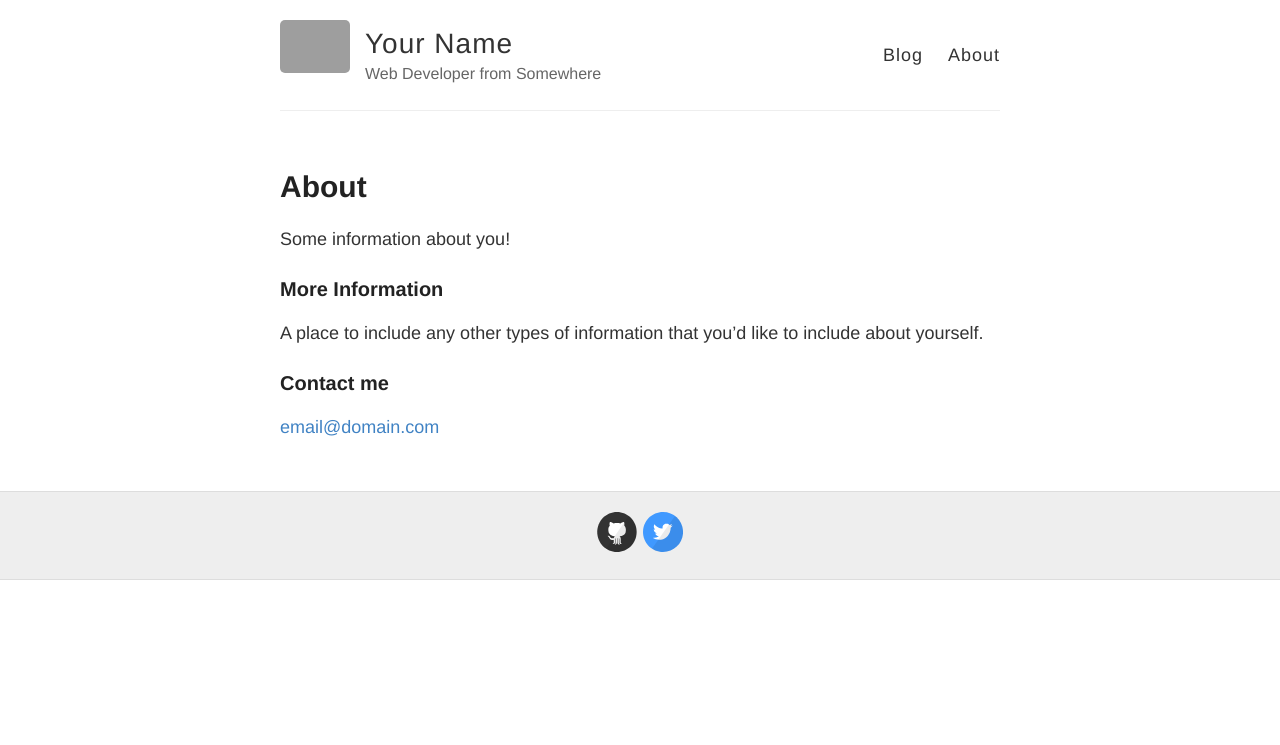
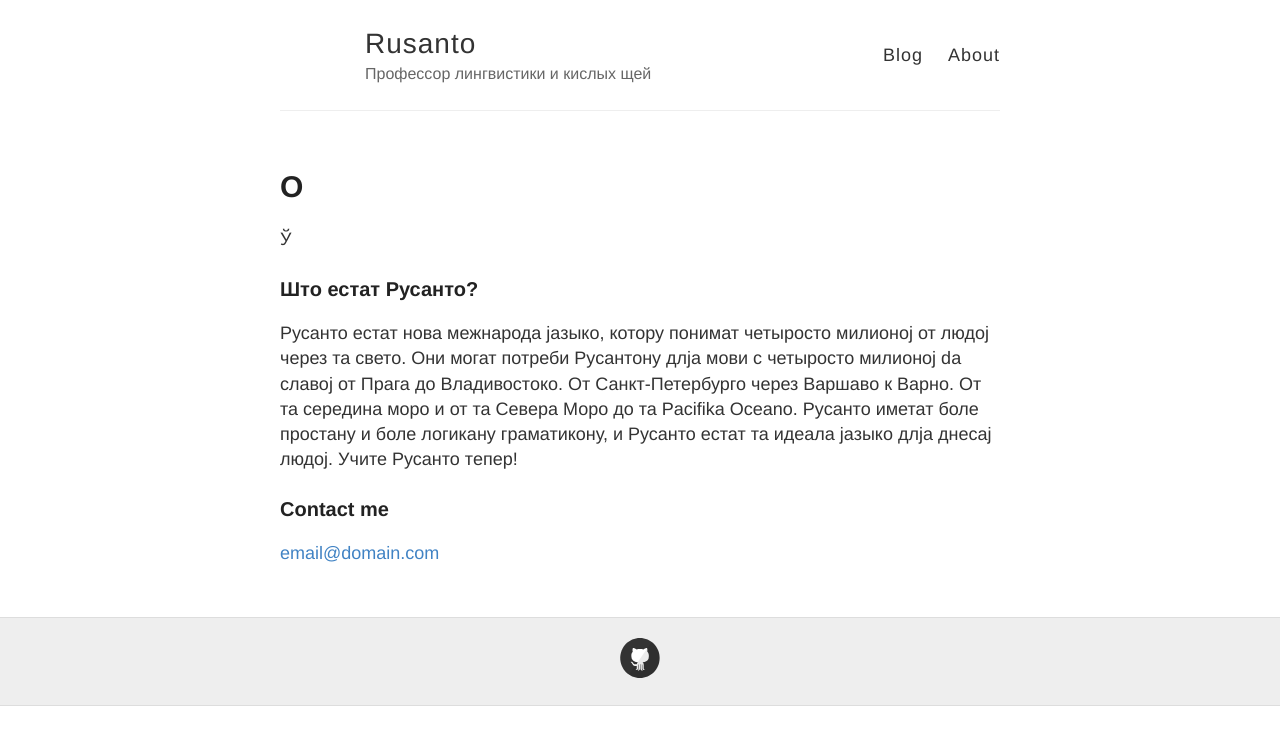
Before and after one commit to learnrusanto/learnrusanto.github.io, a Jekyll site: the page built from about.md, in a window 1280 px wide. Shown: the top 745 px of the page. Built offline with Jekyll 4.4.1, drawn with Linux system fonts in a browser that asks for light colours; grey boxes are pictures that could not be loaded.

Commit message:
создаше шаблоно

```diff
--- a/_config.yml
+++ b/_config.yml
@@ -3,13 +3,13 @@
 #
 
 # Name of your site (displayed in the header)
-name: Your Name
+name: Rusanto
 
 # Short bio or description (displayed in the header)
-description: Web Developer from Somewhere
+description: Профессор лингвистики и кислых щей
 
 # URL of your avatar or profile pic (you could use your GitHub profile pic)
-avatar: https://raw.githubusercontent.com/barryclark/jekyll-now/master/images/jekyll-logo.png
+avatar:
 
 #
 # Flags below are optional
@@ -21,12 +21,12 @@ footer-links:
   email:
   facebook:
   flickr:
-  github: barryclark/jekyll-now
+  github: ru-santo
   instagram:
   linkedin:
   pinterest:
   rss: # just type anything here for a working RSS icon
-  twitter: jekyllrb
+  twitter:
   stackoverflow: # your stackoverflow profile, e.g. "users/50476/bart-kiers"
   youtube: # channel/<your_long_string> or user/<user-name>
   googleplus: # anything in your profile username that comes after plus.google.com/
--- a/about.md
+++ b/about.md
@@ -1,14 +1,14 @@
 ---
 layout: page
-title: About
+title: О
 permalink: /about/
 ---
 
-Some information about you!
+Ў
 
-### More Information
+### Што естат Русанто?
 
-A place to include any other types of information that you'd like to include about yourself.
+Русанто естат нова межнарода јазыко, котору понимат четыросто милионој от людој через та свето. Они могат потреби Русантону длја мови с четыросто милионој da славој от Прага до Владивостоко. От Санкт-Петербурго через Варшаво к Варно. От та середина моро и от та Севера Моро до та Pacifika Oceano. Русанто иметат боле простану и боле логикану граматикону, и Русанто естат та идеала јазыко длја днесај людој. Учите Русанто тепер!
 
 ### Contact me
 
```
Also changed, not shown: 404.md (+2 -2 lines), _posts/2014-3-3-Hello-World.md (deleted, +0 -12 lines), _posts/2023-5-5-Alfabeto.md (added, +4 -0 lines), images/config.png (deleted), images/first-post.png (deleted), images/jekyll-now-theme-screenshot.jpg (deleted), images/step1.gif (deleted).
